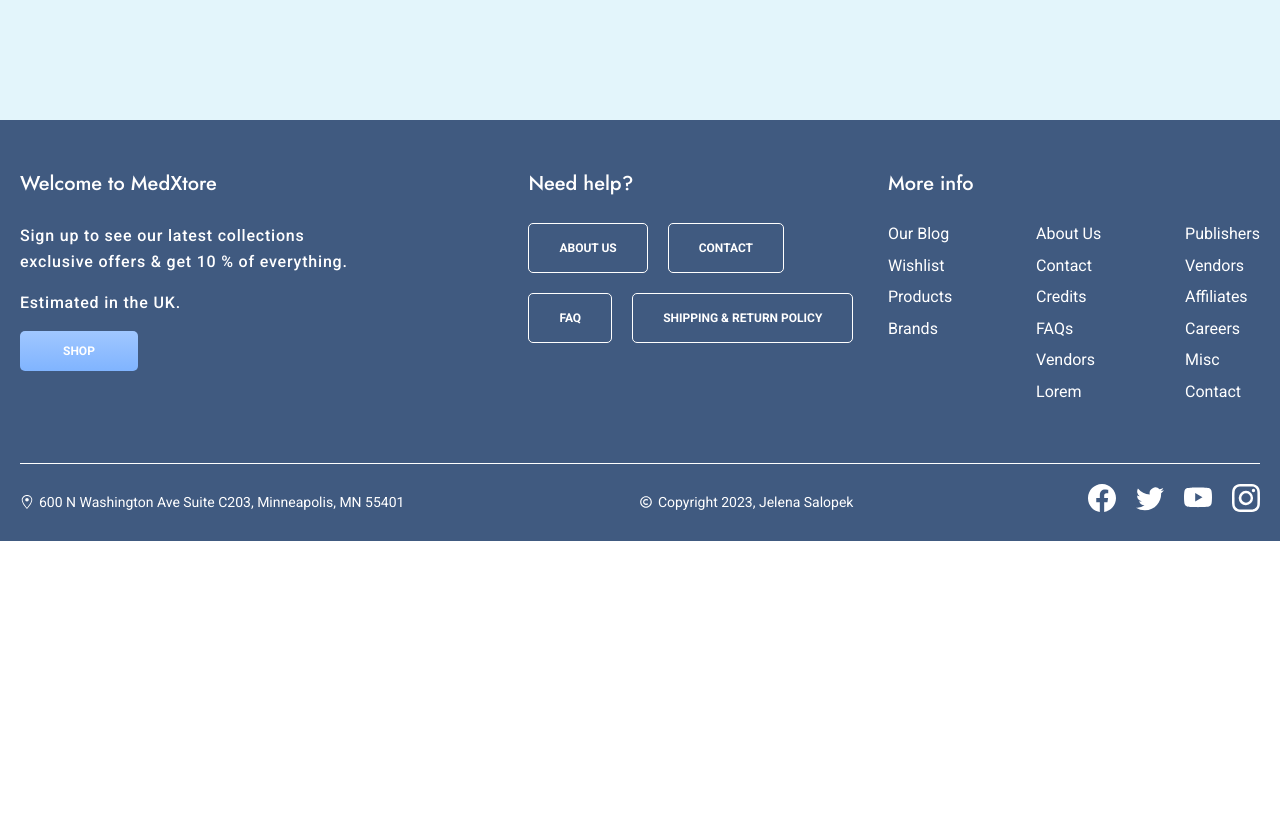
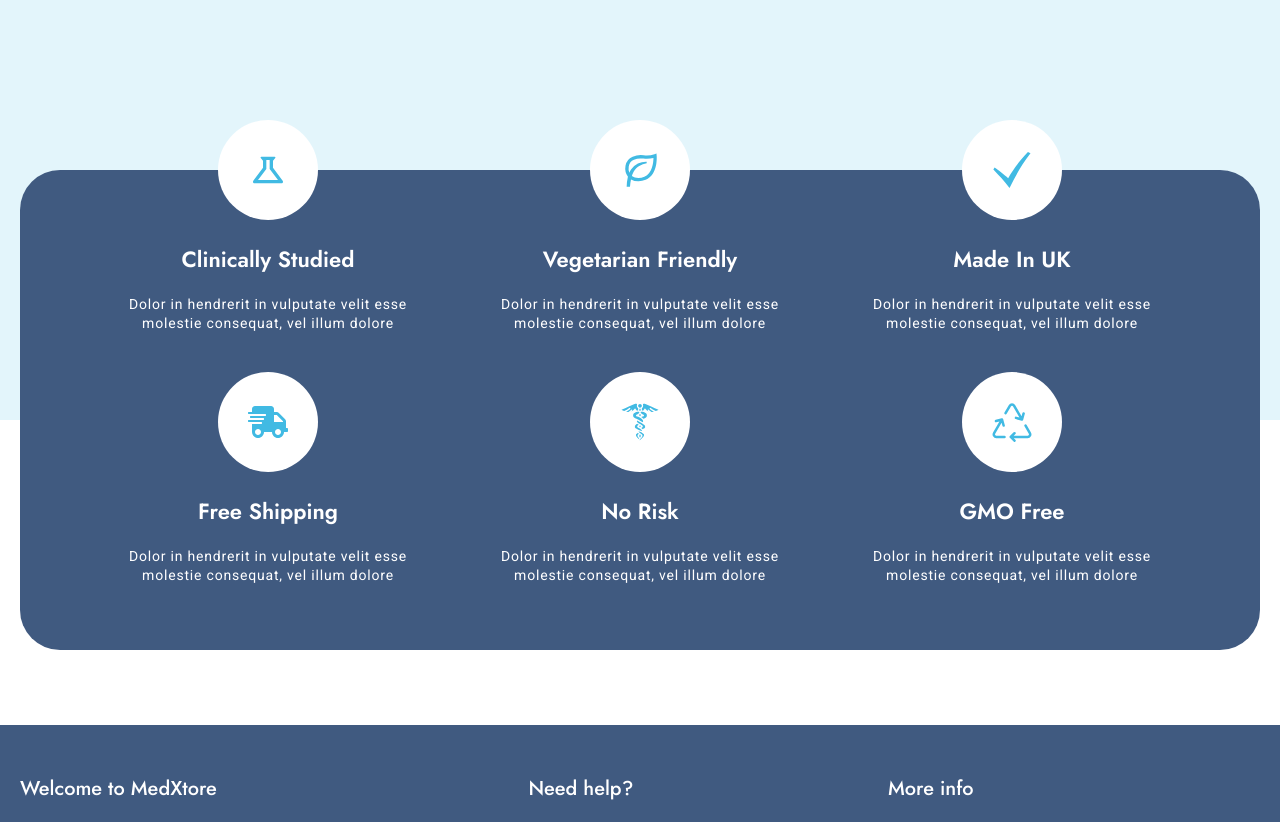
Before and after one commit to SalJelena/MERN-medxstore, a React (Create React App) app in the folder frontend/: page / in a window 1280 px wide. Shown: the part 760-1582 px from the top of the page. Before the commit the page ends 1301 px from the top, so only its background shows below. Built offline with nearby package versions, Linux system fonts and the light colour scheme.

Commit message:
finish text-panel

```diff
--- a/frontend/src/assets/styles/_main.scss
+++ b/frontend/src/assets/styles/_main.scss
@@ -38,6 +38,7 @@
 @import "../../components/Heading/heading";
 @import "../../components/ProductDetails/productDetails";
 @import "../../components/Sidebar/sidebar";
+@import "../../components/TextPanel/textPanel";
 
 //#Pages-------------------------------------------------------------- */
 @import "../../pages/SingleProductPage/singleProductPage";
--- /dev/null
+++ b/frontend/src/components/TextPanel/TextPanel.jsx
@@ -0,0 +1,28 @@
+import React from 'react'
+import {TEXT_PANEL_DATA} from "../../config/textPanelData";
+import {Link} from "react-router-dom";
+import {routes} from "../../router/routes";
+
+const TextPanel = () => {
+
+    const renderedCards = () => {
+        return TEXT_PANEL_DATA.map((el, index) => {
+            return <Link to={routes.ABOUT_US.path} className="text-panel__card">
+                <span className="text-panel__icon">{el.icon}</span>
+                <h3 className="text-panel__title">{el.title}</h3>
+                <p className="text-panel__text">{el.desc}</p>
+            </Link>
+        })
+    };
+
+    return (
+        <div className="text-panel">
+            <div className="wrap">
+                <div className="text-panel__content">
+                    {renderedCards()}
+                </div>
+            </div>
+        </div>
+    )
+}
+export default TextPanel
--- /dev/null
+++ b/frontend/src/components/TextPanel/_textPanel.scss
@@ -0,0 +1,117 @@
+.text-panel {
+  //background-color: $blue-light3;
+  margin-bottom: 100px;
+  position: relative;
+
+  &::after {
+    content: '';
+    display: block;
+    position: absolute;
+    background: $blue-light3;
+    top: 0px;
+    bottom: 0;
+    left: 0;
+    right: 0;
+    width: 100%;
+    height: 300px;
+    z-index: -1;
+  }
+
+  &__content {
+    //background-color: $blue-dark2;
+    display: flex;
+    flex-wrap: wrap;
+    align-items: flex-start;
+    justify-content: center;
+    position: relative;
+    z-index: 2;
+
+    &::after {
+      content: '';
+      display: block;
+      position: absolute;
+      background: $blue-dark2;
+      border-radius: 40px;
+      top: 50px;
+      bottom: 0;
+      left: 0;
+      right: 0;
+      width: 100%;
+      height: 480px;
+      z-index: -1;
+    }
+
+    @include media-breakpoint-down(md) {
+      background-color: $blue-dark2;
+      padding: 30px;
+      flex-direction: row;
+      border-radius: 40px;
+
+      &::after {
+        display: none;
+      }
+    }
+
+
+  }
+
+  &__card {
+    width: 30%;
+    padding: 0 20px;
+    display: flex;
+    flex-direction: column;
+    align-items: center;
+    justify-content: center;
+    text-align: center;
+    color: $white;
+    margin-bottom: 40px;
+    text-decoration: none;
+
+    &:hover {
+      .text-panel__title {
+        color: $blue;
+      }
+
+      .text-panel__icon {
+        font-size: 45px;
+      }
+    }
+
+    @include media-breakpoint-only(md) {
+      width: 50%;
+    }
+
+    @include media-breakpoint-down(sm) {
+      width: 100%;
+    }
+  }
+
+  &__icon {
+    border-radius: 50%;
+    background-color: $white;
+    color: $blue;
+    font-size: 40px;
+    display: flex;
+    align-items: center;
+    justify-content: center;
+    width: 100px;
+    height: 100px;
+    margin-bottom: 25px;
+    transition: 0.3s ease;
+  }
+
+  &__title {
+    font-size: 22px;
+    font-family: $font-headings;
+    font-weight: 600;
+    margin-bottom: 20px;
+    transition: 0.3s ease;
+  }
+
+  &__text {
+    font-family: $font-default;
+    font-size: 14px;
+    letter-spacing: 0.8px;
+  }
+
+}
--- /dev/null
+++ b/frontend/src/config/textPanelData.js
@@ -0,0 +1,33 @@
+import {MdOutlineScience} from "react-icons/md"
+import {BiLeaf} from "react-icons/bi"
+import {GiCaduceus, GiCheckMark} from "react-icons/gi"
+import {FaShippingFast} from "react-icons/fa"
+import {BsRecycle} from "react-icons/bs"
+
+export const TEXT_PANEL_DATA = [
+    {
+        "icon": <MdOutlineScience/>,
+        "title": "Clinically Studied",
+        "desc": "Dolor in hendrerit in vulputate velit esse molestie consequat, vel illum dolore"
+    }, {
+        "icon": <BiLeaf/>,
+        "title": "Vegetarian Friendly",
+        "desc": "Dolor in hendrerit in vulputate velit esse molestie consequat, vel illum dolore"
+    }, {
+        "title": "Made In UK",
+        "icon": <GiCheckMark/>,
+        "desc": "Dolor in hendrerit in vulputate velit esse molestie consequat, vel illum dolore"
+    }, {
+        "title": "Free Shipping",
+        "icon": <FaShippingFast/>,
+        "desc": "Dolor in hendrerit in vulputate velit esse molestie consequat, vel illum dolore"
+    }, {
+        "title": "No Risk",
+        "icon": <GiCaduceus/>,
+        "desc": "Dolor in hendrerit in vulputate velit esse molestie consequat, vel illum dolore"
+    }, {
+        "title": "GMO Free",
+        "icon": <BsRecycle/>,
+        "desc": "Dolor in hendrerit in vulputate velit esse molestie consequat, vel illum dolore"
+    },
+]
--- a/frontend/src/pages/HomePage/HomePage.jsx
+++ b/frontend/src/pages/HomePage/HomePage.jsx
@@ -1,10 +1,14 @@
 import React from 'react'
 import Hero from '../../components/Hero/Hero'
+import TextPanel from "../../components/TextPanel/TextPanel";
 
 const HomePage = () => {
-  return (
-    <Hero />
-  )
+    return (
+        <>
+            <Hero/>
+            <TextPanel/>
+        </>
+    )
 }
 
 export default HomePage
```
